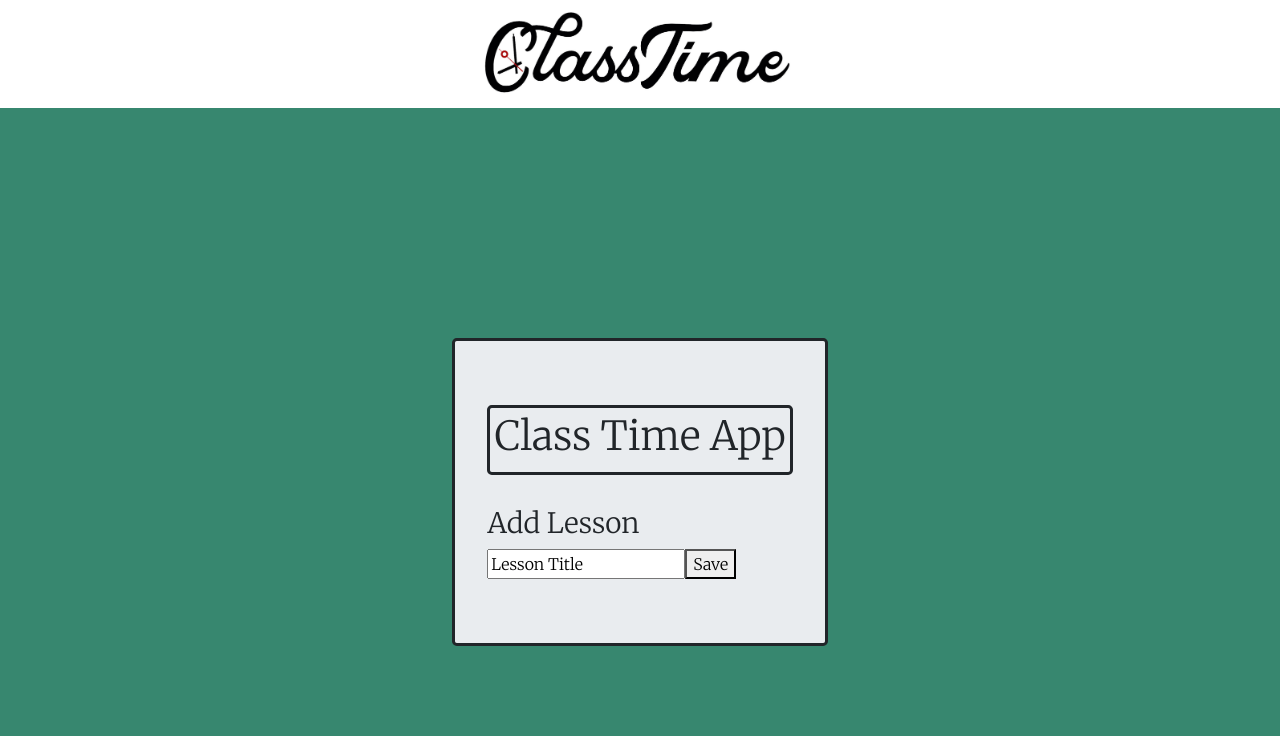
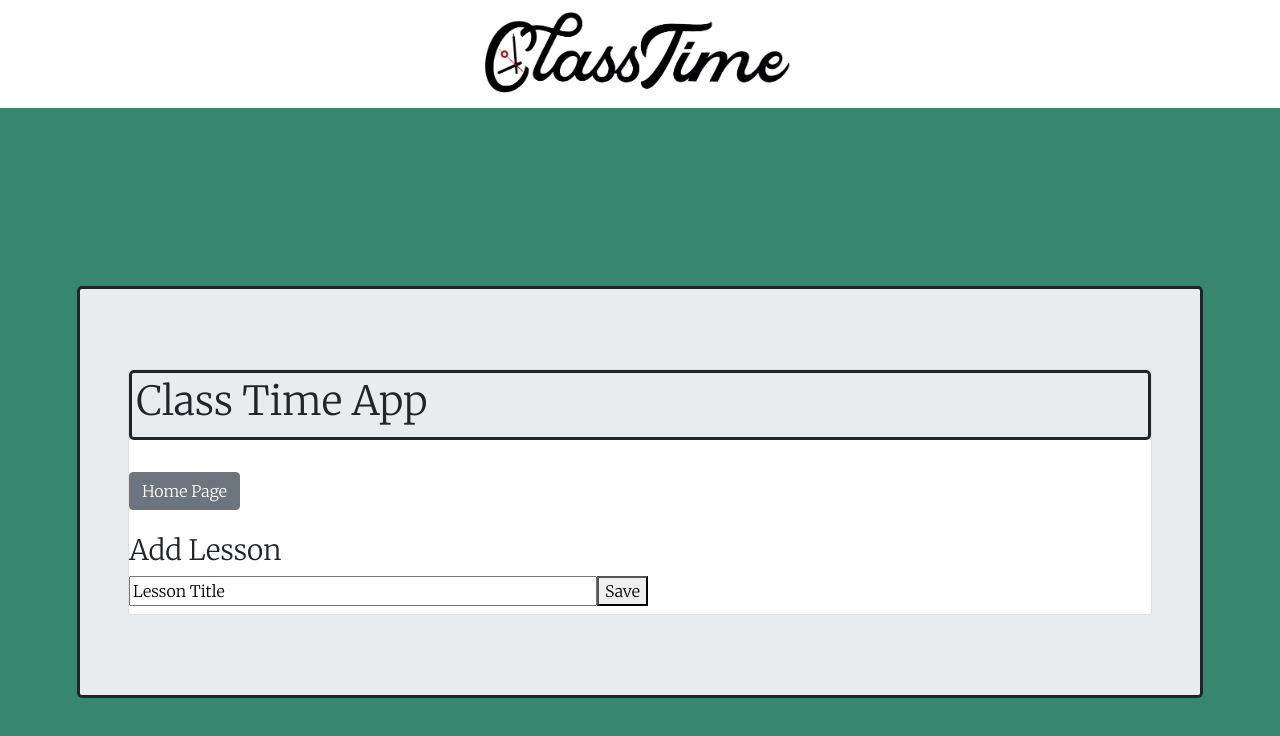
Before and after one commit to johannsp/CWRUBC-Project-3-Team, a React (Create React App) app in the folder client/: page /addlesson in a window 1280 px wide. Shown: the top 736 px of the page. Built offline with nearby package versions, Linux system fonts and the light colour scheme.

Commit message:
Style improvements on sizing, fix edit lesson bug, and pull some debugs

```diff
--- a/client/src/App.js
+++ b/client/src/App.js
@@ -79,7 +79,6 @@ class App extends Component {
 
   // Populate topics information for current lesson
   setStateTopics = (apiTopicsArray) => {
-    console.log("∞° HI, In setStateTopics apiTopicsArray=\n", apiTopicsArray);
     this.setState({
       topicsArray: apiTopicsArray
     });
--- a/client/src/components/lesson-card.js
+++ b/client/src/components/lesson-card.js
@@ -57,6 +57,8 @@ function LessonCard(props) {
 
   const editLesson = () => {
     setViewOnly(false);
+    titleRef.current.value = props.title;
+    durationRef.current.value = props.duration;
     return true;
   };
 
@@ -138,6 +140,7 @@ function LessonCard(props) {
               ref={titleRef}
               name="LessonTitle"
               type="text"
+              size={50}
               placeholder={title()}
             />
           </InputGroup>
@@ -154,6 +157,7 @@ function LessonCard(props) {
               ref={durationRef}
               name="lessonDuration"
               type="text"
+              size={10}
               placeholder={duration()}
             />
           </InputGroup>
--- a/client/src/components/topic-card.js
+++ b/client/src/components/topic-card.js
@@ -54,10 +54,6 @@ function TopicCard(props) {
     titleRef.current.value = props.title;
     durationRef.current.value = props.duration;
     notesRef.current.value = props.notes;
-    console.log("∞° props.lessonId=\n", props.lessonId);
-    console.log("∞° titleRef.current.value=\n", titleRef.current.value);
-    console.log("∞° durationRef.current.value=\n", durationRef.current.value);
-    console.log("∞° notesRef.current.value=\n", notesRef.current.value);
     return true;
   };
 
@@ -140,7 +136,7 @@ function TopicCard(props) {
   }
 
   const duration = () => {
-    const retVal = props.duration || "How many minutes";
+    const retVal = props.duration || "Minutes";
     return retVal;
   }
 
@@ -159,6 +155,7 @@ function TopicCard(props) {
         <form className="form" onSubmit={handleSubmit}>
           <Row className="mb-2">
             <Col>
+              <div className="flex-nowrap">
                 <InputGroup>
                   <InputGroup.Prepend>
                     <InputGroup.Text>
@@ -169,6 +166,7 @@ function TopicCard(props) {
                     readOnly={viewOnly}
                     ref={titleRef}
                     type="text"
+                    size={50}
                     placeholder={title()}
                   />
                 </InputGroup>
@@ -183,15 +181,18 @@ function TopicCard(props) {
                     readOnly={viewOnly}
                     ref={durationRef}
                     type="text"
+                    size={10}
                     placeholder={duration()}
                   />
                 </InputGroup>
+              </div>
 
               <InputGroup>
                 <textarea
                   readOnly={viewOnly}
                   ref={notesRef}
                   placeholder={notes()}
+                  rows={5}
                   style={{minWidth: "100%"}}
                 />
               </InputGroup>
--- a/client/src/pages/add-lesson.js
+++ b/client/src/pages/add-lesson.js
@@ -1,5 +1,6 @@
 import React from "react";
-import { Container, Col, Row, Jumbotron } from "react-bootstrap";
+import { Link } from "react-router-dom";
+import { Container, Button, Card, Col, Row, Jumbotron, InputGroup } from "react-bootstrap";
 import ProgTitle from "../components/prog-title";
 import API from "../utils/databaseLessonAPI";
 
@@ -31,7 +32,6 @@ class AddLesson extends React.Component {
     API.saveLesson(data)
       .then( (res) => {
         this.props.setStateLesson(res.data.id, res.data.title);
-        console.log("∞° this.props=\n", this.props);
         this.props.history.push("/addtopic");
       })
       .catch( (error) => {
@@ -45,18 +45,27 @@ class AddLesson extends React.Component {
         <Row>
           <Col>
             <Jumbotron>
+              <Card className="m-3" style={{ width: "80vw" }}>
                 <ProgTitle />
+                <Link to="/home">
+                  <Button variant="secondary">Home Page</Button>
+                </Link>
+                <br />
                 <h3>Add Lesson</h3>
-              <form className="form">
+                <form className="form mb-2">
+                  <InputGroup>
                     <input
                       value={this.state.lessonTitle}
                       name="lessonTitle"
                       onChange={this.handleInputChange}
                       type="text"
+                      size={50}
                       placeholder="Lesson Title"
                     />
                     <button onClick={this.handleFormSubmit}>Save</button>
+                  </InputGroup>
                 </form>
+              </Card>
             </Jumbotron>
           </Col>
         </Row>
--- a/client/src/pages/homepage.js
+++ b/client/src/pages/homepage.js
@@ -31,14 +31,19 @@ class HomePage extends React.Component {
       <Container className="d-flex min-vh-100 justify-content-center align-items-center">
         <Row>
           <Col>
+            <Jumbotron>
+            <Row>
+              <Col>
                 <ProgTitle />
-            <Jumbotron>
                 <Link to="/addlesson">
                   <Button
                     variant="secondary"
                   >Create Lesson Plan</Button>
                 </Link>
-              <br />
+              </Col>
+            </Row>
+            <Row className="mt-4">
+              <Col>
                 <h3>List of Lessons</h3>
                 {this.state.lessonData.map((lessonPlan) => {
                   console.log("∞° lessonPlan=\n", lessonPlan);
@@ -59,6 +64,8 @@ class HomePage extends React.Component {
                     />
                   );
                 })}
+              </Col>
+            </Row>
             </Jumbotron>
           </Col>
         </Row>
--- a/client/src/pages/live-lesson.js
+++ b/client/src/pages/live-lesson.js
@@ -235,10 +235,15 @@ class LiveLesson extends React.Component {
           <Col>
             <ProgTitle />
             <Jumbotron>
+            <Row>
+              <Col>
                 <Link to="/home">
                   <Button variant="secondary">Home Page</Button>
                 </Link>
-              <br />
+              </Col>
+            </Row>
+            <Row className="mt-4">
+              <Col>
                 <h3>Lesson: {this.props.lessonTitle}</h3>
                 <h3>Duration: {this.props.lessonDuration} minutes</h3>
                 <br />
@@ -268,6 +273,8 @@ class LiveLesson extends React.Component {
                 {this.currTopicJSX()}
                 <h3>Next up topic</h3>
                 {this.nextTopicJSX()}
+              </Col>
+            </Row>
             </Jumbotron>
           </Col>
         </Row>
```
Lines whose indentation alone changed are shown as unchanged.
